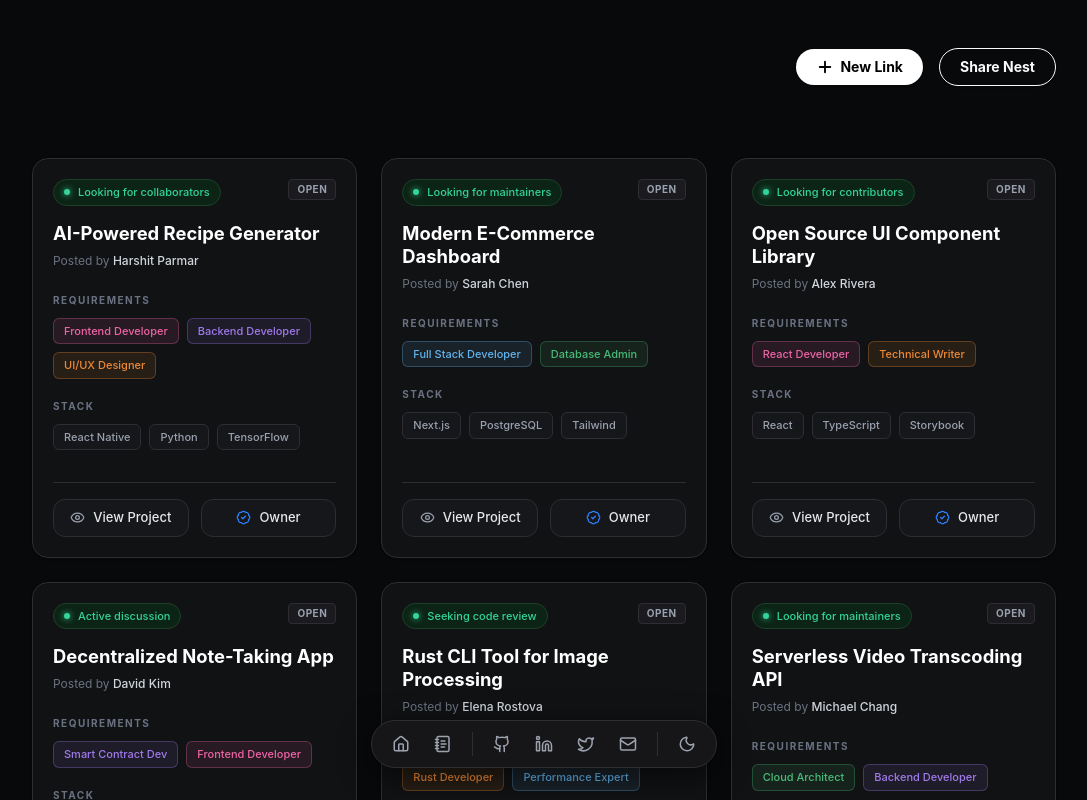
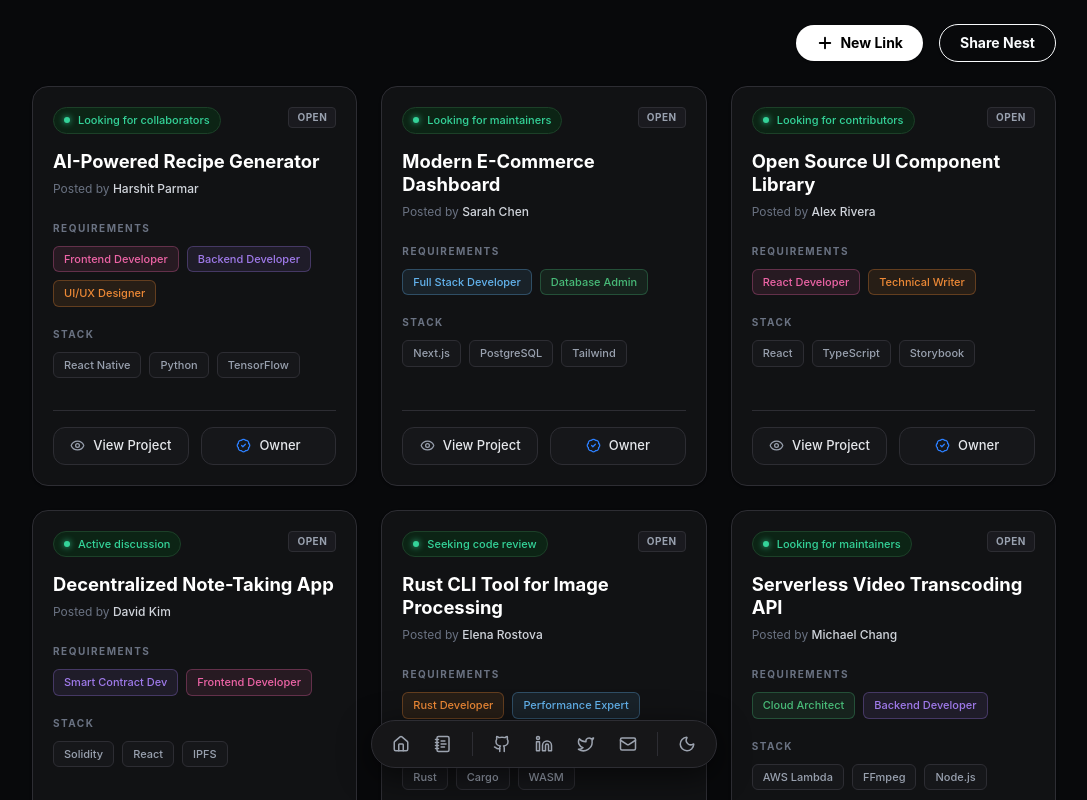
Before and after one commit to Pranjl7/Linknest, a React app in the folder frontend/: page / in a window 1280 px wide. Shown: the top 800 px of the page, without its empty margins (96-1183 px from the left). Built offline with nearby package versions, Linux system fonts and the light colour scheme; the HTML template or start-up script is replaced by a standard one.

Commit message:
ui: adjust margin and padding to tighten top bar spacing

```diff
--- a/frontend/src/App.tsx
+++ b/frontend/src/App.tsx
@@ -106,7 +106,7 @@ const DUMMY_LINKS = [
 
 function App() {
   return (
-    <div className="min-h-screen w-full flex flex-col items-center py-6 px-4 sm:px-8 relative dark:bg-black bg-[#08090b]">
+    <div className="min-h-screen w-full flex flex-col items-center py-2 px-4 sm:px-8 relative dark:bg-black bg-[#08090b]">
       {/* Container restricted to 5xl */}
       <div className="w-full max-w-5xl">
         <TopBar />
--- a/frontend/src/components/TopBar.tsx
+++ b/frontend/src/components/TopBar.tsx
@@ -2,7 +2,7 @@ import { Plus } from 'lucide-react';
 
 export function TopBar() {
   return (
-    <header className="flex items-center justify-end mb-12 py-6">
+    <header className="flex items-center justify-end mb-6 pt-4">
       <div className="flex items-center gap-4">
         <button className="flex items-center gap-1.5 px-5 py-2 rounded-full bg-white text-black text-sm font-bold hover:bg-gray-200 hover:scale-105 active:scale-95 transition-all duration-200 shadow-sm">
           <Plus size={18} strokeWidth={2.5} />
```
